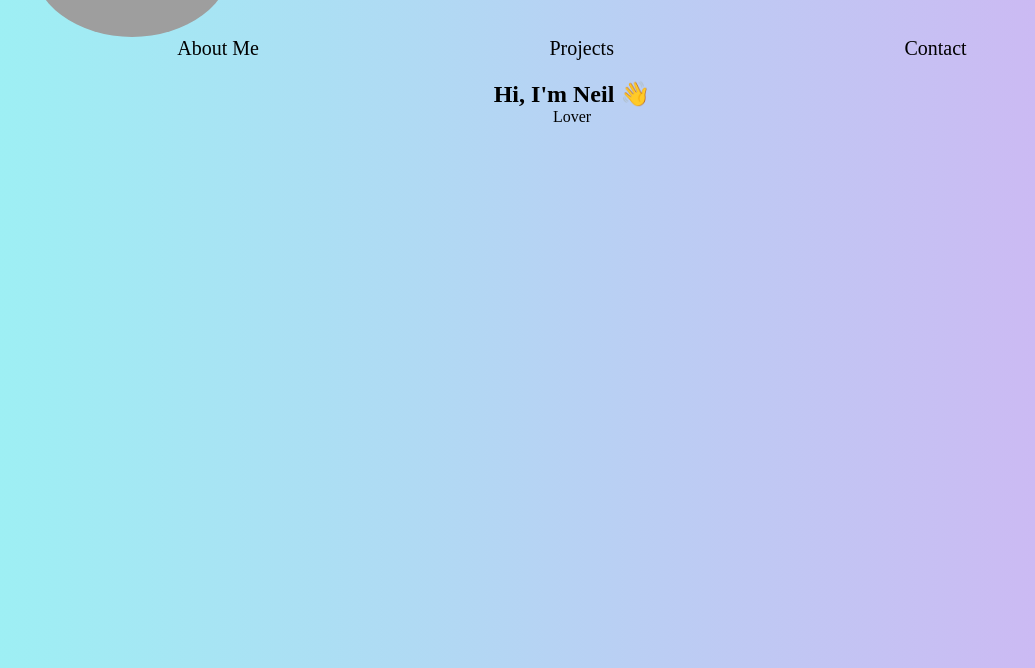
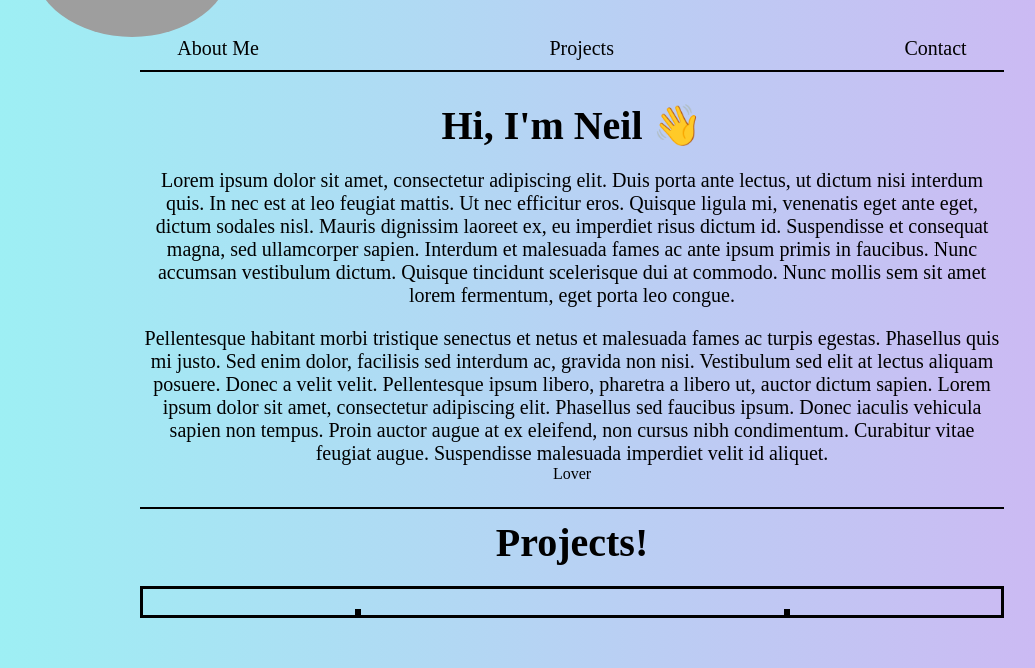
Before and after one commit to ndanner22/Personal-Site, a React (Vite) app: page / in a window 1280 px wide. Shown: the part 163-831 px from the top of the page, without its empty margins (68-1103 px from the left). Built offline with nearby package versions, Linux system fonts and the light colour scheme; grey boxes are pictures that could not be loaded.

Commit message:
Create a new component to display projects

```diff
--- a/src/App.css
+++ b/src/App.css
@@ -25,13 +25,15 @@
   padding-top: 20px;
 }
 
-.about-me-title {
+.title {
   text-align: center;
+  font-size: 40px;
+  margin-bottom: 20px;
 }
 
 .text-container {
   position: relative;
-  height: 2rem; /* Adjust based on your text size */
+  height: 2rem;
   overflow: hidden;
 }
 
@@ -40,9 +42,43 @@
   width: 100%;
   text-align: center;
   opacity: 0;
-  transition: opacity 0.3s; /* Adjust the transition duration as needed */
 }
 
 .visible {
   opacity: 1;
 }
+
+.divider {
+  color: black;
+  border: none;
+  border-top: solid 2px black;
+  width: 80%;
+  margin: 10px auto;
+}
+
+.about-me-body {
+  display: flex;
+  flex-direction: column;
+  gap: 20px;
+  align-items: center;
+}
+
+.about-me-text {
+  font-size: 20px;
+  width: 80%;
+  text-align: center;
+}
+
+.projects-container {
+  padding-top: 20px;
+  display: flex;
+  justify-content: space-around;
+  border: solid;
+  width: 80%;
+  margin: 0 auto;
+}
+
+.project-description,
+.project-image {
+  border: solid;
+}
--- a/src/App.tsx
+++ b/src/App.tsx
@@ -1,14 +1,16 @@
 import "./App.css";
 import Header from "./Components/Header.tsx";
-import Nav from "./Components/Nav.tsx";
+import NavBar from "./Components/NavBar.tsx";
 import AboutMe from "./Components/AboutMe.tsx";
+import Projects from "./Components/Projects.tsx";
 
 function App() {
   return (
     <>
       <Header />
-      <Nav />
+      <NavBar />
       <AboutMe />
+      <Projects />
     </>
   );
 }
--- a/src/Components/AboutMe.tsx
+++ b/src/Components/AboutMe.tsx
@@ -4,9 +4,33 @@ import "../App.css";
 export default function AboutMe() {
   return (
     <div className="about-me-container">
-      <h2 className="about-me-title">Hi, I'm Neil 👋</h2>
-      <p className="about-me-body"></p>
+      <h2 className="title">Hi, I'm Neil 👋</h2>
+      <div className="about-me-body">
+        <p className="about-me-text">
+          Lorem ipsum dolor sit amet, consectetur adipiscing elit. Duis porta
+          ante lectus, ut dictum nisi interdum quis. In nec est at leo feugiat
+          mattis. Ut nec efficitur eros. Quisque ligula mi, venenatis eget ante
+          eget, dictum sodales nisl. Mauris dignissim laoreet ex, eu imperdiet
+          risus dictum id. Suspendisse et consequat magna, sed ullamcorper
+          sapien. Interdum et malesuada fames ac ante ipsum primis in faucibus.
+          Nunc accumsan vestibulum dictum. Quisque tincidunt scelerisque dui at
+          commodo. Nunc mollis sem sit amet lorem fermentum, eget porta leo
+          congue.
+        </p>
+        <p className="about-me-text">
+          Pellentesque habitant morbi tristique senectus et netus et malesuada
+          fames ac turpis egestas. Phasellus quis mi justo. Sed enim dolor,
+          facilisis sed interdum ac, gravida non nisi. Vestibulum sed elit at
+          lectus aliquam posuere. Donec a velit velit. Pellentesque ipsum
+          libero, pharetra a libero ut, auctor dictum sapien. Lorem ipsum dolor
+          sit amet, consectetur adipiscing elit. Phasellus sed faucibus ipsum.
+          Donec iaculis vehicula sapien non tempus. Proin auctor augue at ex
+          eleifend, non cursus nibh condimentum. Curabitur vitae feugiat augue.
+          Suspendisse malesuada imperdiet velit id aliquet.
+        </p>
+      </div>
       <TextAnimation />
+      <hr className="divider" />
     </div>
   );
 }
--- a/src/Components/Nav.tsx
+++ /dev/null
@@ -1,9 +0,0 @@
-export default function Nav() {
-  return (
-    <ul className="nav-bar">
-      <li className="nav-link">About Me</li>
-      <li className="nav-link">Projects</li>
-      <li className="nav-link">Contact</li>
-    </ul>
-  );
-}
--- /dev/null
+++ b/src/Components/NavBar.tsx
@@ -0,0 +1,12 @@
+export default function Nav() {
+  return (
+    <>
+      <ul className="nav-bar">
+        <li className="nav-link">About Me</li>
+        <li className="nav-link">Projects</li>
+        <li className="nav-link">Contact</li>
+      </ul>
+      <hr className="divider" />
+    </>
+  );
+}
--- /dev/null
+++ b/src/Components/Projects.tsx
@@ -0,0 +1,11 @@
+export default function Projects() {
+  return (
+    <>
+      <h2 className="title">Projects!</h2>
+      <div className="projects-container">
+        <div className="project-description"></div>
+        <div className="project-image"></div>
+      </div>
+    </>
+  );
+}
```
